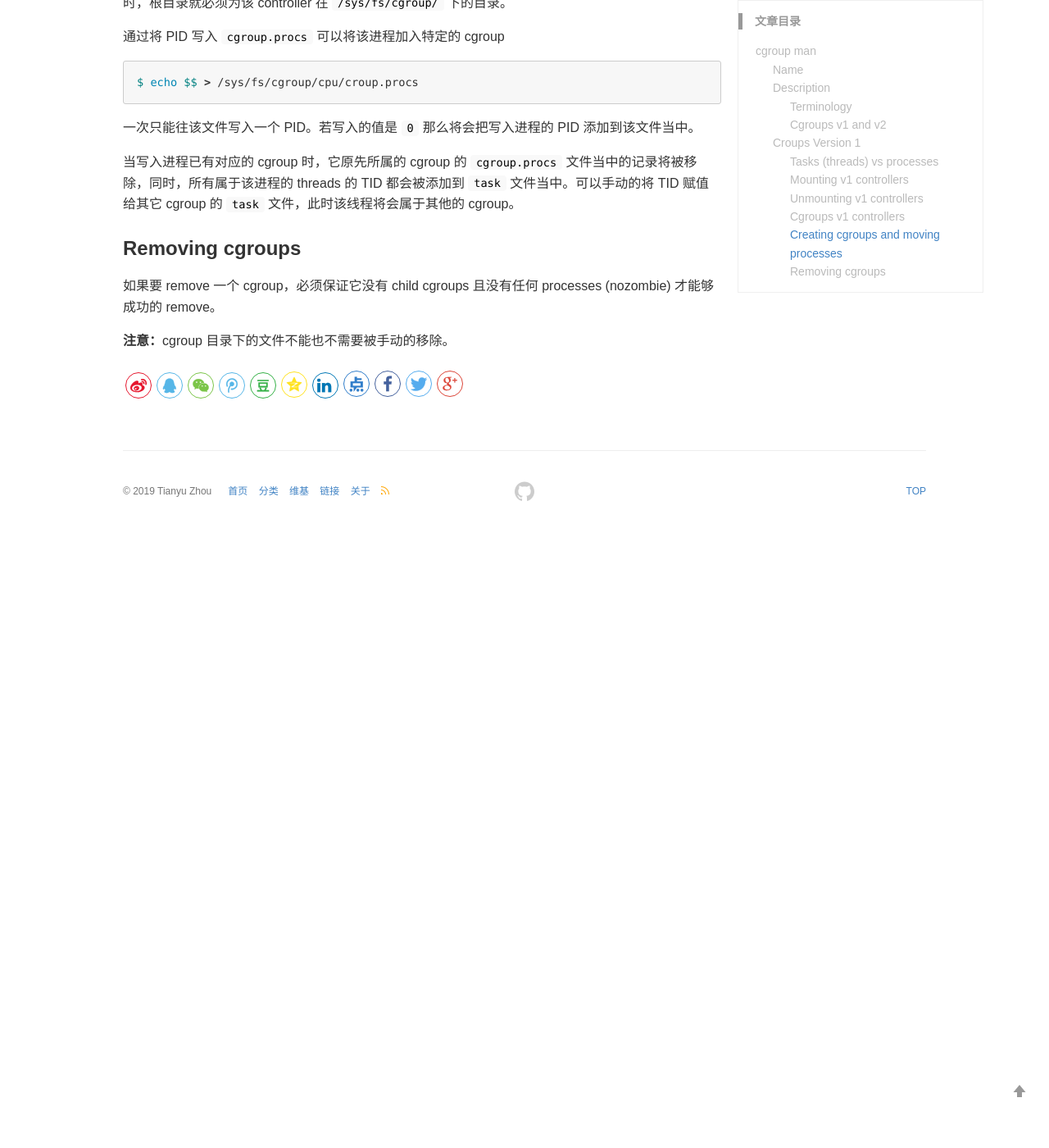
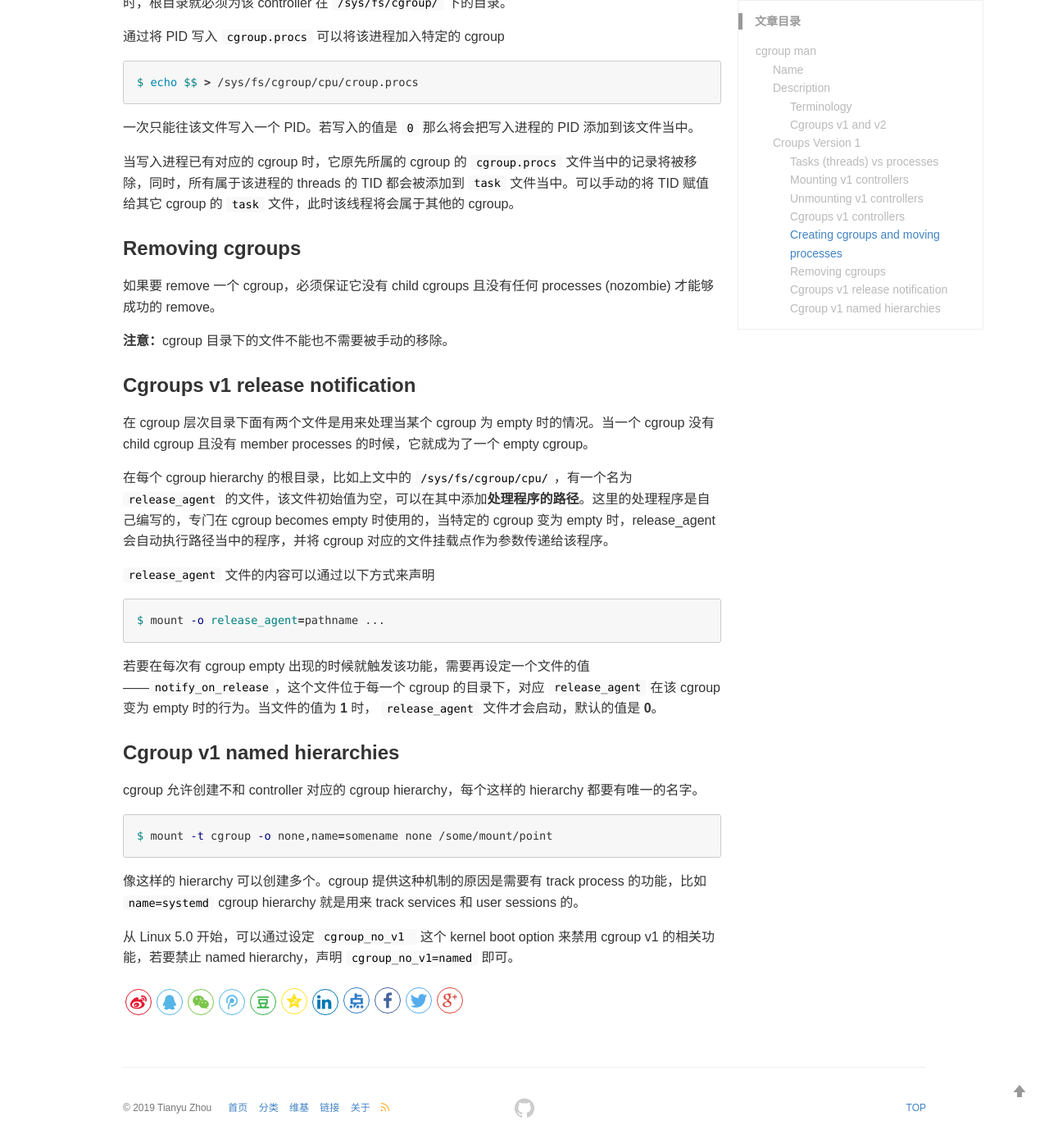
Before and after one commit to WYWAshley/WYWAshley.github.io, a Jekyll site: the page built from _posts/2019-10-28-cgroups-usage.md, in a window 1280 px wide and 1400 px high, scrolled down 5958 px. Shown: the whole window at 82% size. Built offline with Jekyll 4.4.1, drawn with Linux system fonts in a browser that asks for light colours; comment, search, counter and statistics services are not loaded; before the commit the page ends 6606 px from its top, so only the background shows below that.

Commit message:
Update 2019-10-28-cgroups-usage.md

````diff
--- a/_posts/2019-10-28-cgroups-usage.md
+++ b/_posts/2019-10-28-cgroups-usage.md
@@ -12,13 +12,19 @@ written by Tianyu
 
 这篇 blog 是关于 linux cgroup man 的翻译，也加上了我的个人理解，具体的细节请结合官方的 [cgroup man page](http://man7.org/linux/man-pages/man7/cgroups.7.html) 来理解，当前我研究的 cgroup 一共有 2 个版本，v1 和 v2，这两个版本的 cgroup 在架构和功能上有较大的不同，具体内容会在下面的文章当中说明，**当前版本的 kernel 是 5.3.8**，具体研究的时候请参照最新的[说明文档](https://elixir.bootlin.com/linux/latest/source/Documentation/admin-guide/cgroup-v2.rst)来看。
 
+
+
 ## Name
 
 cgroups - Linux control groups
 
+
+
 ## Description
 
 cgroups，全名是 control groups，是 linux 用来监控和限制进程资源的 feature。linux kernel 的 cgroup interface 是名为 cgroupfs 的伪文件系统，类似 proc。之所以叫做 control groups，是因为将每个进程分到不同的 group 中去，按照 group 来对资源进行控制。每个资源（cpu、memory等）都是由单独的控制器 controller 来控制的。
+
+
 
 ### Terminology
 
@@ -48,6 +54,8 @@ cgroup 的资源控制是通过 hierarchy 的方式组织的。后续也会详
 ```
 
 从上面可以看到，`/sys/fs/cgroup` 目录下面由很多文件，其中除了 `systemd` 和 `unified` 文件夹之外，都是用于 cgroup v1 的 controller 目录。
+
+
 
 ### Cgroups v1 and v2
 
@@ -83,6 +91,8 @@ cgroup 的资源控制是通过 hierarchy 的方式组织的。后续也会详
 
 当前 kernel 当中两个版本的 cgroup 是并存的，而且出于 compile 的考虑，并不会将 cgroup v1 移除。在当前系统当中对于 cgroup 的应用也是并存的，但对于那些被 v2 implements 的 controller，只能选择应用 v1 或者 v2，而不能够两个版本同时使用。
 
+
+
 ## Croups Version 1
 
 cgroup v1 每个 controller 对应一个 cgroup，也就是说，对于不同的 controller 可以有不同的 cgroup 去控制，当然，也可以为 多个 controller 设置同一个 cgroup。在上文当中，有介绍可以使用 `tree -d -L 2 /sys/fs/cgroup/` 来查看 cgroup 的目录结构，这里再次用它作为例子
@@ -109,6 +119,8 @@ $ tree -d -L 3 /sys/fs/cgroup/
 
 为了方便观察，我设置只显示了 3 层文件目录。在上图中可以看到，`cpu/`、`cpuacct/` 都是link，它们 link 到了同一个目录 `cpu,cpuacct/`，这就是多个 controller 共同对应一个 cgroup 的例子。前文中也说过，cgroup 提供了虚拟文件系统，这些文件目录就是 cgroup 在内核中 hierarchy 的镜像。每个文件夹对应一个特定的 cgroup，它们的子文件夹就是 child cgroup，父文件夹就是 parent cgroup。
 
+
+
 ### Tasks (threads) vs processes
 
 在 cgroup v1 当中，进程 processes 和线程 threads 的 cgroup 是可以区分对待的。一个 process 可以有多个 threads，在 cgroup v1 当中，我们可以独立控制每个 thread 的 cgroup。
@@ -116,6 +128,8 @@ $ tree -d -L 3 /sys/fs/cgroup/
 然而在这个模型当中，对每个 thread 进行 cgroup 分配会出现一些问题，比如对于 memory 来讲，同一个 process 的不同 thread 是共享内存地址空间的， 对这些进程分别应用不同的 memory controllers 是毫无意义的。
 
 因此在 cgroup v2 当中，独立操控 thread 级别的 cgroup 功能被移除了，相对的，为了精准控制多线程的情况，cgroup v2 引入了 *thread model*，在后续会进一步详细叙述。
+
+
 
 ### Mounting v1 controllers
 
@@ -162,6 +176,8 @@ dr-xr-xr-x  5 root root   0 Oct 30 06:00 cpu,cpuacct/
 
 **注意：**许多 controller 都已经在 system boot 阶段就已经 mount 到了 `/sys/fs/cgourp/` 目录下，`systemd` 亦然。
 
+
+
 ### Unmounting v1 controllers
 
 一个已经挂载的 cgroup 文件系统，可以被卸载，如现在要卸载 pids controller 对应的 cgroup file system
@@ -171,6 +187,8 @@ $ unmount /sys/fs/cgroup/pids
 ```
 
 **注意：**只有在一个 cgroup 没有 child cgroups 的时候，才能够 unmount 它，即它没有其它子目录。当 remove 子目录（child cgroup）的时候，必须保证它控制的 process 都已经转移到 root cgroup 或者清除，否则也不能 remove。
+
+
 
 ### Cgroups v1 controllers
 
@@ -206,6 +224,8 @@ $ unmount /sys/fs/cgroup/pids
 * *rdma* (`CONFIG_CGROUP_RDMA`)
   * 限制 RDMA/IB-specific 资源的使用
 
+
+
 ### Creating cgroups and moving processes
 
 创建 cgroup 的方法很简单，类似新建目录
@@ -228,8 +248,38 @@ $ echo $$ > /sys/fs/cgroup/cpu/croup.procs
 
 当写入进程已有对应的 cgroup 时，它原先所属的 cgroup 的 `cgroup.procs` 文件当中的记录将被移除，同时，所有属于该进程的 threads 的 TID 都会被添加到 `task` 文件当中。可以手动的将 TID 赋值给其它 cgroup 的 `task` 文件，此时该线程将会属于其他的 cgroup。
 
+
+
 ### Removing cgroups
 
 如果要 remove 一个 cgroup，必须保证它没有 child cgroups 且没有任何 processes (nozombie) 才能够成功的 remove。
 
 **注意：**cgroup 目录下的文件不能也不需要被手动的移除。
+
+
+
+### Cgroups v1 release notification
+
+在 cgroup 层次目录下面有两个文件是用来处理当某个 cgroup 为 empty 时的情况。当一个 cgroup 没有 child cgroup 且没有 member processes 的时候，它就成为了一个 empty cgroup。
+
+在每个 cgroup hierarchy 的根目录，比如上文中的 `/sys/fs/cgroup/cpu/`，有一个名为 `release_agent` 的文件，该文件初始值为空，可以在其中添加**处理程序的路径**。这里的处理程序是自己编写的，专门在 cgroup becomes empty 时使用的，当特定的 cgroup 变为 empty 时，release_agent 会自动执行路径当中的程序，并将 cgroup 对应的文件挂载点作为参数传递给该程序。
+
+`release_agent` 文件的内容可以通过以下方式来声明
+
+```shell
+$ mount -o release_agent=pathname ...
+```
+
+若要在每次有 cgroup empty 出现的时候就触发该功能，需要再设定一个文件的值——`notify_on_release`，这个文件位于每一个 cgroup 的目录下，对应 `release_agent` 在该 cgroup 变为 empty 时的行为。当文件的值为 **1** 时， `release_agent` 文件才会启动，默认的值是 **0**。
+
+### Cgroup v1 named hierarchies
+
+cgroup 允许创建不和 controller 对应的 cgroup hierarchy，每个这样的 hierarchy 都要有唯一的名字。
+
+```shell
+$ mount -t cgroup -o none,name=somename none /some/mount/point
+```
+
+像这样的 hierarchy 可以创建多个。cgroup 提供这种机制的原因是需要有 track process 的功能，比如 `name=systemd` cgroup hierarchy 就是用来 track services 和 user sessions 的。
+
+从 Linux 5.0 开始，可以通过设定 `cgroup_no_v1 ` 这个 kernel boot option 来禁用 cgroup v1 的相关功能，若要禁止 named hierarchy，声明 `cgroup_no_v1=named` 即可。
````
